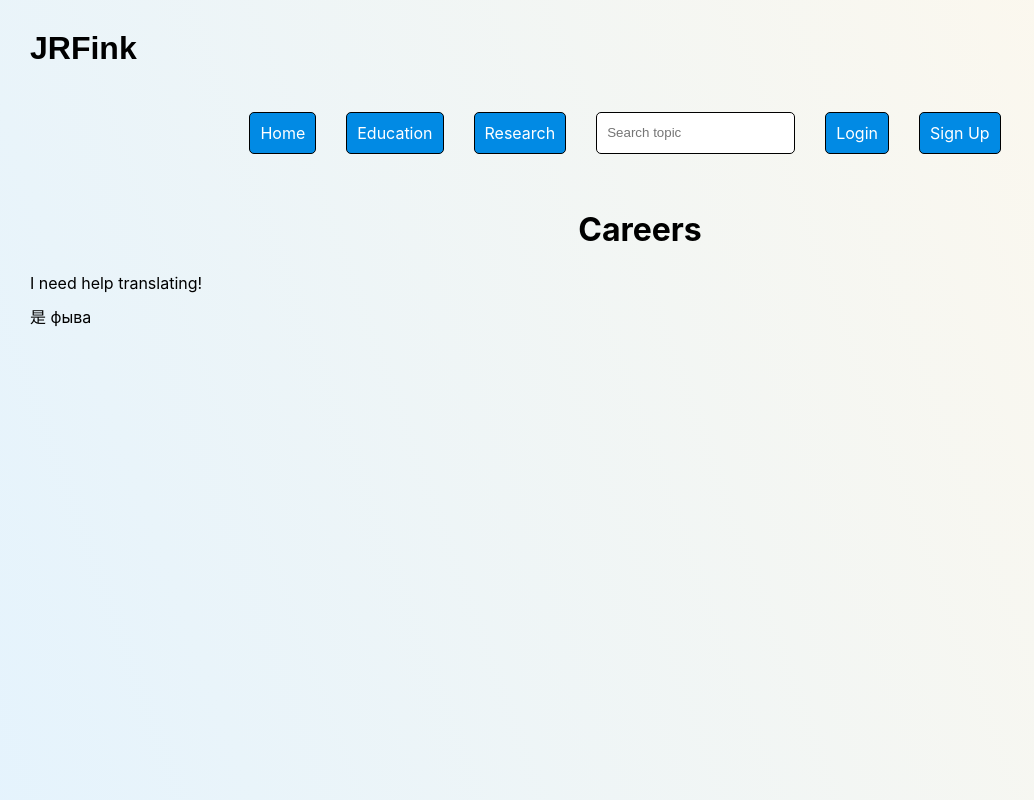
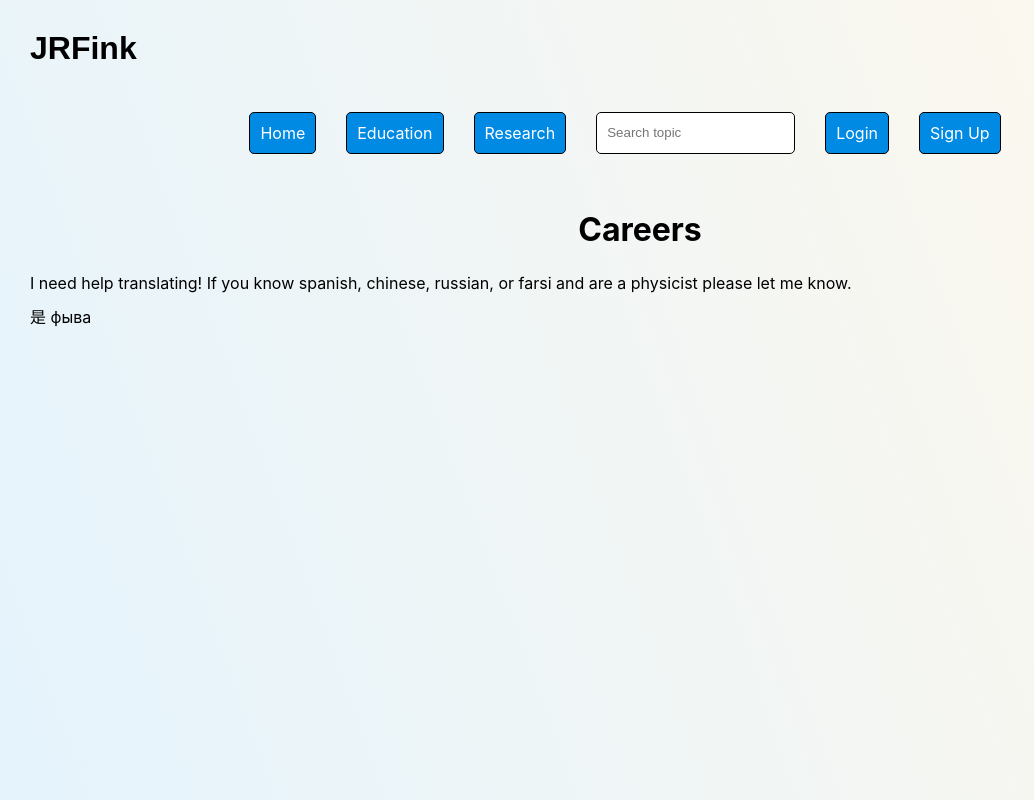
Before and after one commit to JRFink/jrfphyspagesnew, a Next.js app: page /careers in a window 1280 px wide. Shown: the top 800 px of the page, without its empty margins (0-1034 px from the left). Built offline with nearby package versions, Linux system fonts and the light colour scheme.

Commit message:
Update index.tsx

```diff
--- a/pages/careers/index.tsx
+++ b/pages/careers/index.tsx
@@ -7,7 +7,7 @@ const Careers = () => {
                 Careers
             </h1>
             <p>
-            I need help translating!
+            I need help translating! If you know spanish, chinese, russian, or farsi and are a physicist please let me know.
            </p>
            <p>
              是 фыва
```
